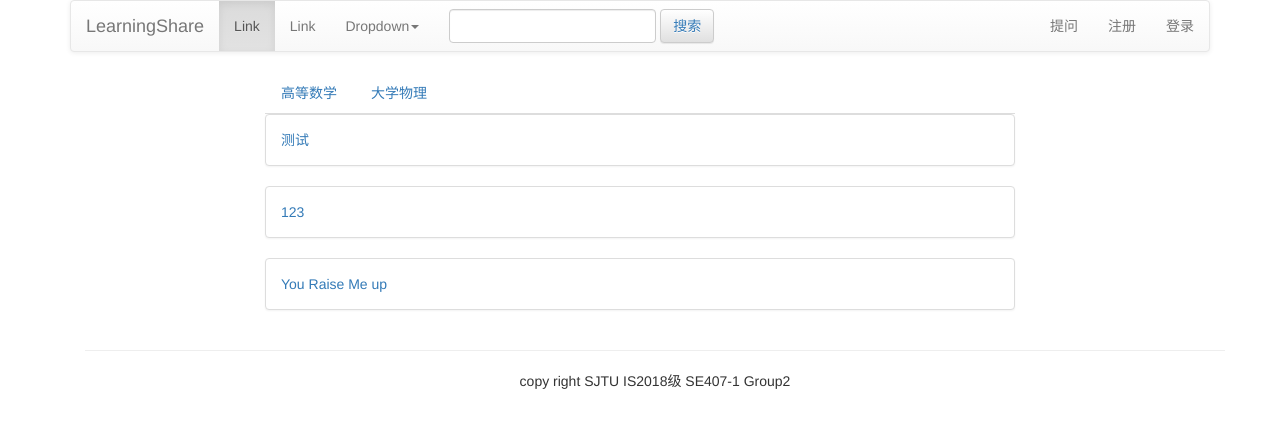
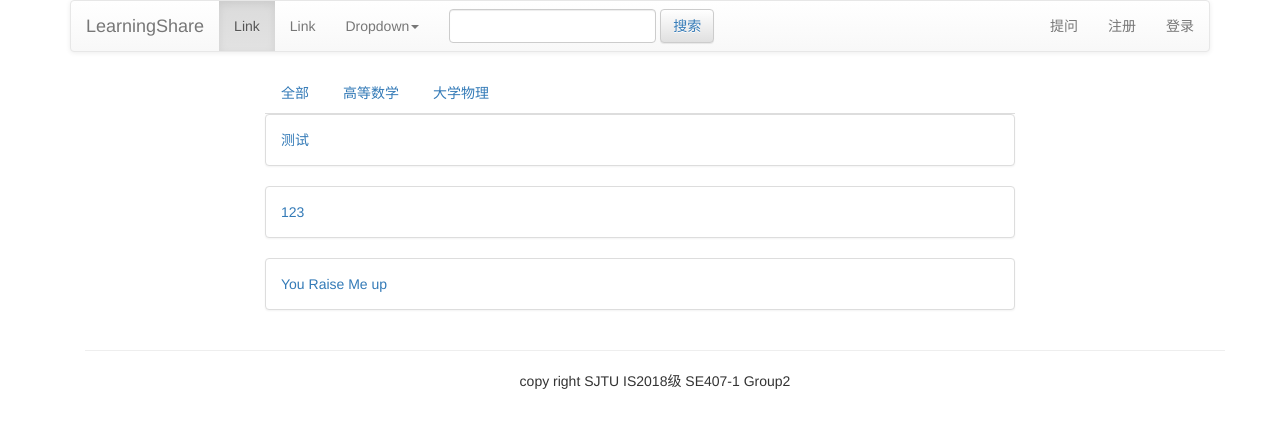
Before and after one commit to mp332/LearningShare, a Django app: page /question/ in a window 1280 px wide. Shown: the top 428 px of the page. Run offline with Django 3.2, Linux system fonts and the light colour scheme; data comes from the database, SQL or seed files in the repository; some libraries are stand-ins or nearby versions.

Commit message:
Update index.html

```diff
--- a/templates/index.html
+++ b/templates/index.html
@@ -18,9 +18,9 @@
     <div class="container">
         {% block add_question %}{% endblock %}
     </div>
-    <div class="container">
-        {% block content %}{% endblock %}
-    </div>
+
+    {% block content %}
+
 
 
 	<div class="row clearfix">
@@ -29,9 +29,12 @@
 		<div class="col-md-8 column">
 			<div class="tabbable" id="tabs-175642">
 				<ul class="nav nav-tabs">
+                    <li>
+                        <a href="{% url 'question:index'   %}">全部</a>
+                    </li>
 					{% for category in categorys %}
 					<li>
-						 <a href="{{ category.id }}" data-toggle="tab">{{ category.name}}</a>
+						 <a href="/question/?category_id={{ category.id }}" >{{ category.name}}</a>
 					</li>
 					{% endfor %}
 				</ul>
@@ -48,6 +51,7 @@
 <!--					</div>-->
 <!--				</div>-->
 			</div>
+        {% block question_list %}
 			{% for question in questions %}
 			<div class="panel panel-default">
 <!--				<div class="panel-heading">-->
@@ -66,6 +70,7 @@
 <!--				</div>-->
 			</div>
 			{% endfor %}
+        {% endblock %}
 <!--			<div class="panel panel-default">-->
 <!--				<div class="panel-heading">-->
 <!--					<h3 class="panel-title">-->
@@ -83,6 +88,7 @@
 		<div class="col-md-2 column">
 		</div>
 	</div>
+    {% endblock %}
     {% include "footer.html" %}
     {% block javascript %}{% endblock %}
 </div>
```
